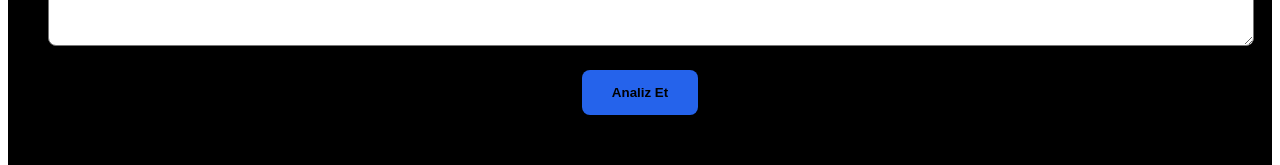
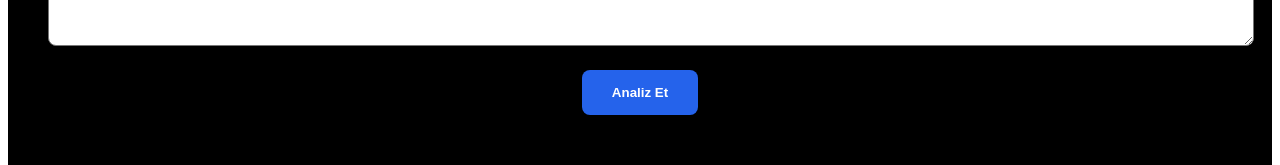
Before and after one commit to mustafaerentulunay2-arch/yapay-zeka-beyin, a Next.js app: page / in a window 1280 px wide. Shown: the part 237-402 px from the top of the page. Built offline with nearby package versions, Linux system fonts and the light colour scheme.

Commit message:
Change button text color to white
Updated button style to include white text color.

```diff
--- a/app/page.tsx
+++ b/app/page.tsx
@@ -22,7 +22,7 @@ export default function AnalizPaneli() {
       />
       <button
         onClick={analizEt}
-        style={{ marginTop: '20px', padding: '15px 30px', backgroundColor: '#2563eb', border: 'none', borderRadius: '8px', cursor: 'pointer', fontWeight: 'bold' }}
+        style={{ marginTop: '20px', padding: '15px 30px', backgroundColor: '#2563eb', border: 'none', borderRadius: '8px', cursor: 'pointer', fontWeight: 'bold', color: 'white' }}
       >
         Analiz Et
       </button>
```
